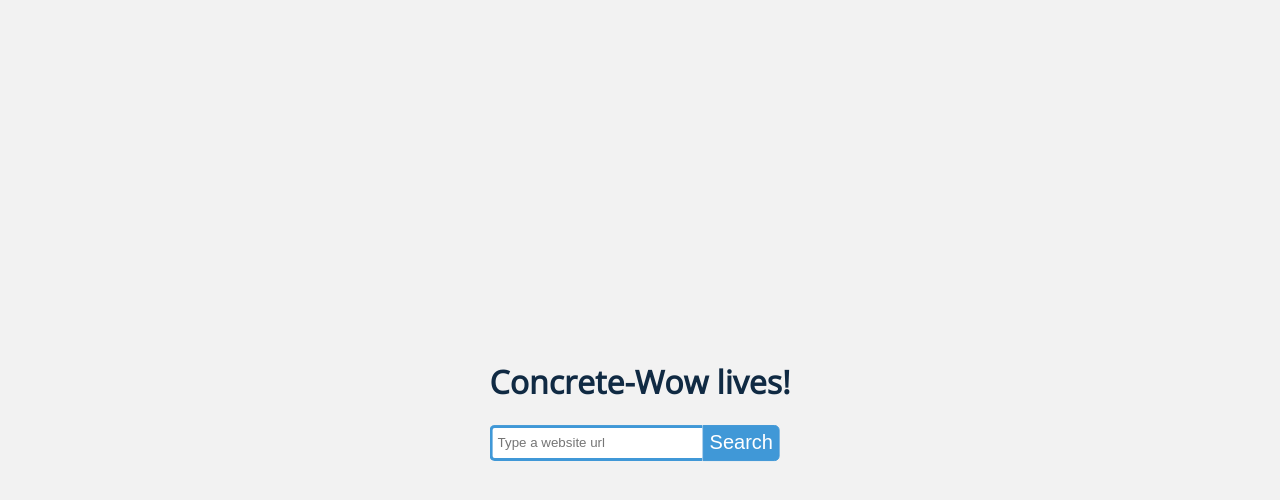
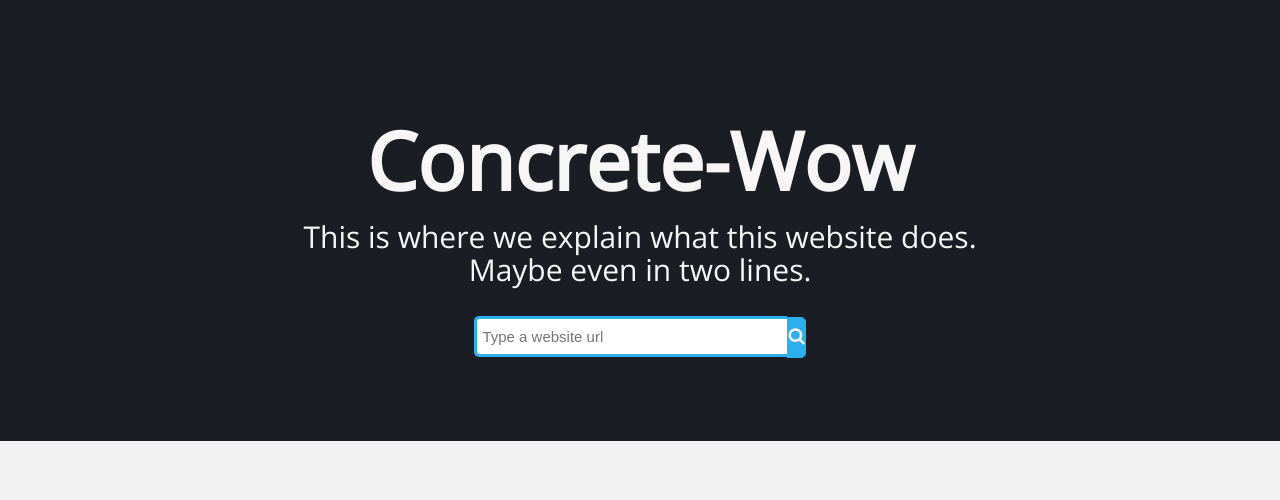
Before and after one commit to edieblu/concrete-wow, a React (Create React App) app: page / in a window 1280 px wide. Shown: the top 500 px of the page. Built offline with nearby package versions, Linux system fonts and the light colour scheme.

Commit message:
reset styling, add fontawesome, main colors

```diff
--- a/package.json
+++ b/package.json
@@ -6,6 +6,7 @@
     "@testing-library/jest-dom": "^4.2.4",
     "@testing-library/react": "^9.3.2",
     "@testing-library/user-event": "^7.1.2",
+    "font-awesome": "^4.7.0",
     "react": "^16.13.1",
     "react-dom": "^16.13.1",
     "react-scripts": "3.4.1"
--- a/public/index.html
+++ b/public/index.html
@@ -24,7 +24,7 @@
       work correctly both with client-side routing and a non-root public URL.
       Learn how to configure a non-root public URL by running `npm run build`.
     -->
-    <title>React App</title>
+    <title>Concrete-Wow</title>
   </head>
   <body>
     <noscript>You need to enable JavaScript to run this app.</noscript>
--- a/src/App.css
+++ b/src/App.css
@@ -1,41 +1,78 @@
 @import url(https://fonts.googleapis.com/css?family=Open+Sans);
 
-.wrap{
-  max-width: 600px;
-  position: absolute;
-  top: 50%;
-  left: 50%;
-  transform: translate(-50%, -50%);
+:root {
+  --main-bg-color: #1a1e24;
+  --main-fg-color: #f6f6f6;
+  --accet-color-blue: #2BB0ED;
+}
+
+*,
+*::after,
+*::before {
+  margin: 0;
+  padding: 0;
+  box-sizing: inherit; }
+
+html {
+  font-size: 62.5%; }
+
+.body {
+  background-color: var(--main-bg-color);
+  color: var(--main-fg-color);
+  line-height: 1.5;
+}
+
+header{
+  padding: 10rem 4rem;
+  max-width: 100%;
+  position: relative;
+  margin-bottom: 0;
+  display: flex;
+  flex-direction: column;
+  justify-content: center;
+  align-items: center;
+  text-align: center;
+}
+
+.title {
+  font-size: 8rem;
+}
+
+.tagline {
+  font-weight: 400;
+  font-size: 3rem;
+  line-height: 1.1;
+  margin-bottom: 3rem;
 }
 
 .search {
-  max-width: 300px;
-  position: relative;
-  display: flex;
+  height: 2.5rem;
 }
 
 .search-term {
-  width: 200px;
-  border: 3px solid #4098D7;
+  width: 300px;
+  height: 100%;
+  border: 3px solid #2BB0ED;
   border-right: none;
   padding: 5px;
-  height: 20px;
   border-radius: 5px 0 0 5px;
   outline: none;
-  color: #9DBFAF;
+  font-size: 1.5rem;
 }
 
 .search-term:focus{
-  color: #4098D7;
+  color: var(--main-bg-color);
 }
 
 .search-button {
-  height: 36px;
-  border: 1px solid #4098D7;
-  background: #4098D7;
+  color: var(--main-fg-color);
+  background: var(--accet-color-blue);
+  height: 3.8rem;
   text-align: center;
-  color: #fff;
+  font-size: 1.5rem;
+  border: 1px solid #2BB0ED;
   border-radius: 0 5px 5px 0;
   cursor: pointer;
-  font-size: 20px;
+  font-size: 1.75rem;
+  padding-bottom: 1px;
 }
--- a/src/App.js
+++ b/src/App.js
@@ -6,10 +6,13 @@ function App() {
     alert("Hey it works a little bit 🎉");
   };
   return (
-    <div className="App">
-      <header className=""></header>
-      <div className="wrap">
-        <h1>Concrete-Wow lives!</h1>
+    <div className="body">
+      <header className="">
+        <h1 className="title">Concrete-Wow</h1>
+        <div className="tagline">
+          <p>This is where we explain what this website does.</p>
+          <p>Maybe even in two lines.</p>
+        </div>
         <div className="search">
           <input
             type="text"
@@ -17,9 +20,13 @@ function App() {
             placeholder="Type a website url"
           ></input>
           <button type="submit" className="search-button" onClick={_onClick}>
-            Search
+          <i className="fa fa-search"></i>
           </button>
         </div>
+      </header>
+
+      <div>
+
       </div>
     </div>
   );
--- a/src/index.js
+++ b/src/index.js
@@ -1,5 +1,6 @@
 import React from 'react';
 import ReactDOM from 'react-dom';
+import 'font-awesome/css/font-awesome.min.css';
 import './index.css';
 import App from './App';
 
```
Also changed, not shown: 1 other file (tests, documents, lock files or other folders).
